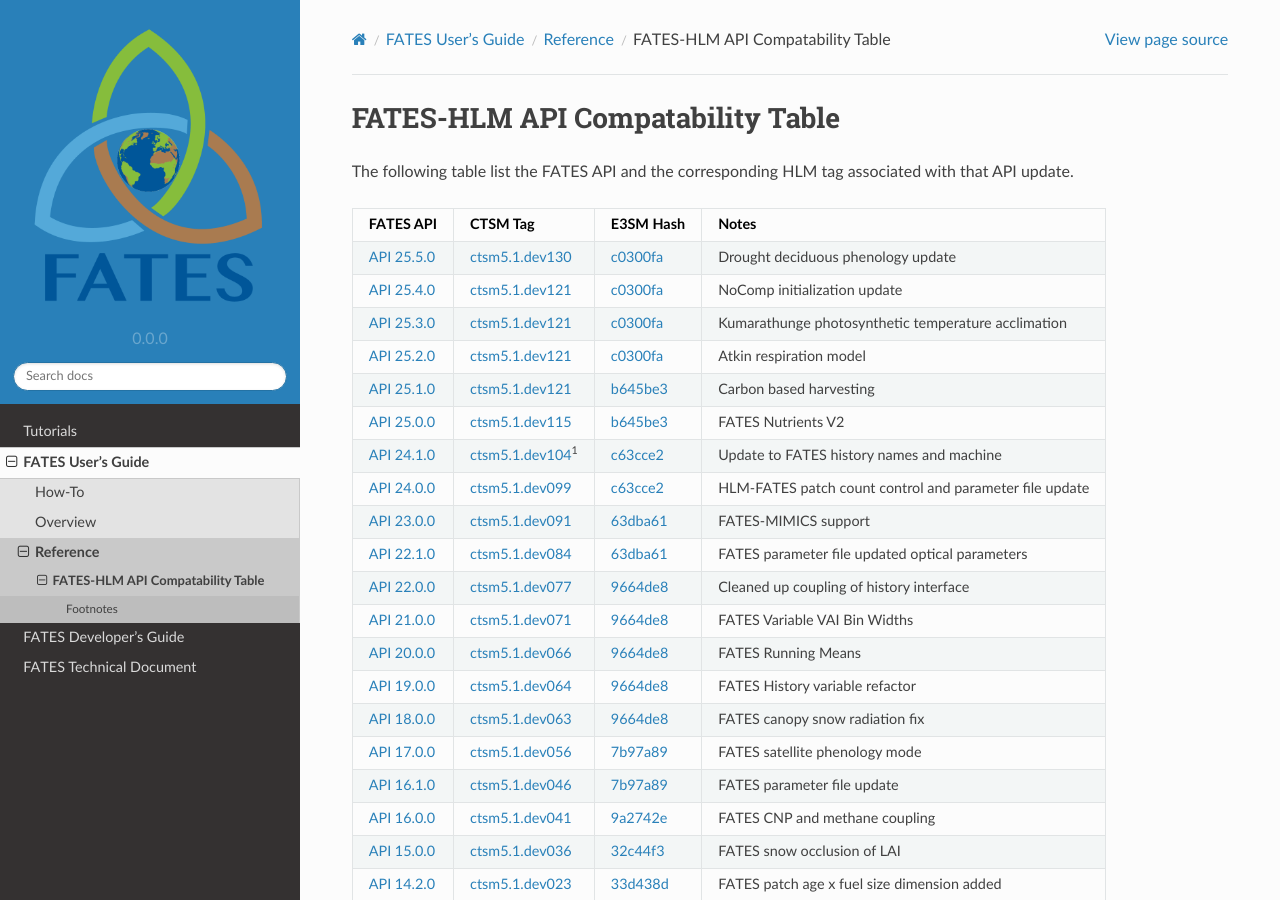
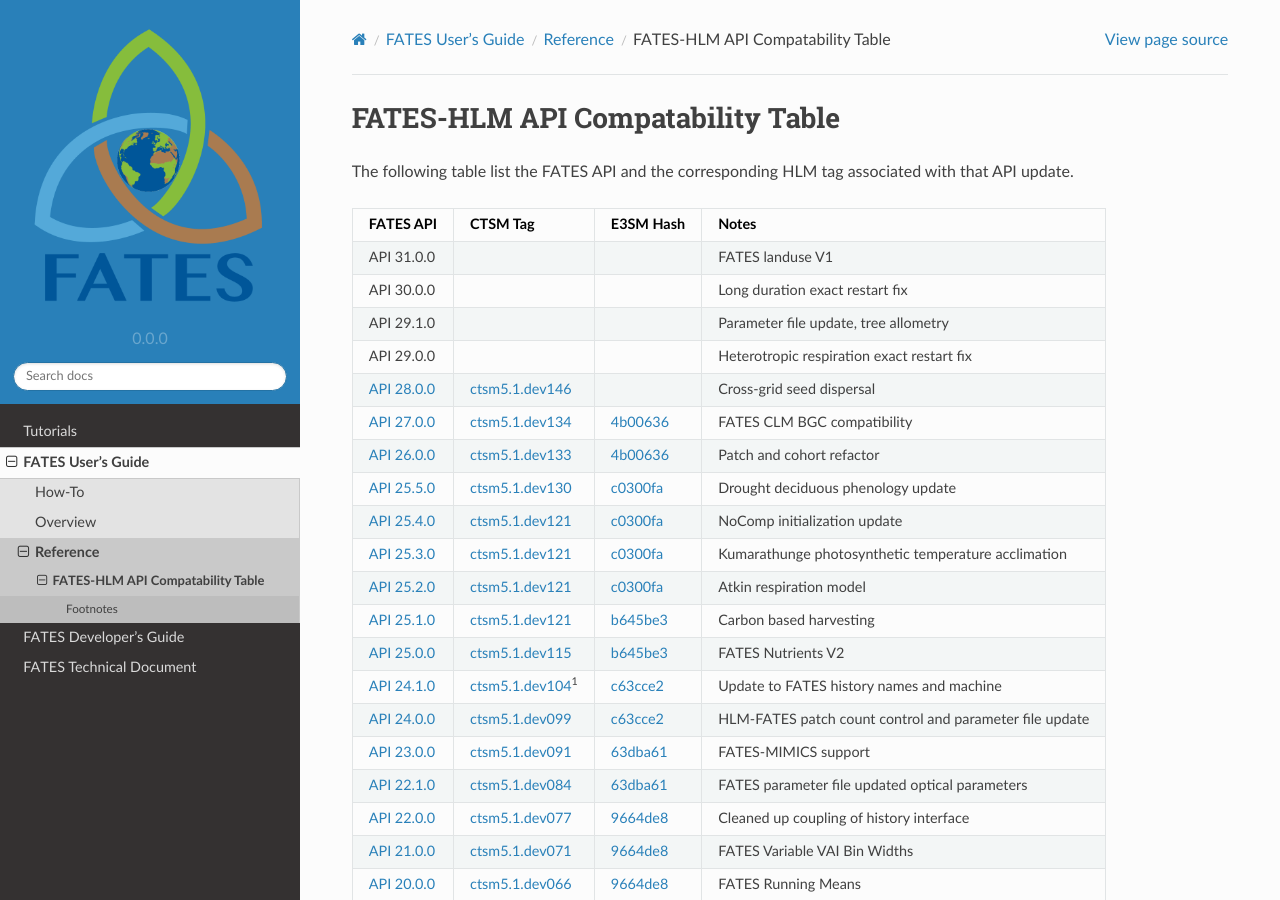
Before and after one commit to NGEET/fates-users-guide, a Sphinx documentation site: the page built from docs/source/user/Table-of-FATES-API-and-HLM-STATUS.md, in a window 1280 px wide and 900 px high. Built offline with Sphinx 7.4.7 and the Read the Docs theme 2.0.0, drawn with Linux system fonts in a browser that asks for light colours.

Commit message:
add api 26-28 and future planned api updates to hlm table

```diff
--- a/docs/source/user/Table-of-FATES-API-and-HLM-STATUS.md
+++ b/docs/source/user/Table-of-FATES-API-and-HLM-STATUS.md
@@ -4,6 +4,13 @@ The following table list the FATES API and the corresponding HLM tag associated
 
 | FATES API   | CTSM Tag | E3SM Hash | Notes |
 | ----------- | -------- | --------- | ----- |
+| API 31.0.0 | | | FATES landuse V1 |
+| API 30.0.0 | | | Long duration exact restart fix |
+| API 29.1.0 | | | Parameter file update, tree allometry |
+| API 29.0.0 | | | Heterotropic respiration exact restart fix |
+| [API 28.0.0](https://github.com/NGEET/fates/releases/tag/sci.1.68.0_api.28.0.0) | [ctsm5.1.dev146](https://github.com/ESCOMP/CTSM/releases/tag/ctsm5.1.dev146) | | Cross-grid seed dispersal |
+| [API 27.0.0](https://github.com/NGEET/fates/releases/tag/sci.1.67.1_api.27.0.0) | [ctsm5.1.dev134](https://github.com/ESCOMP/CTSM/releases/tag/ctsm5.1.dev134) | [4b00636](https://github.com/E3SM-Project/E3SM/commit/4b0063682c2f61eebb5eb8c7d99d13926532caff) | FATES CLM BGC compatibility |
+| [API 26.0.0](https://github.com/NGEET/fates/releases/tag/sci.1.67.1_api.26.0.0) | [ctsm5.1.dev133](https://github.com/ESCOMP/CTSM/releases/tag/ctsm5.1.dev133) | [4b00636](https://github.com/E3SM-Project/E3SM/commit/4b0063682c2f61eebb5eb8c7d99d13926532caff) | Patch and cohort refactor |
 | [API 25.5.0](https://github.com/NGEET/fates/releases/tag/sci.1.66.0_api.25.5.0) | [ctsm5.1.dev130](https://github.com/ESCOMP/CTSM/releases/tag/ctsm5.1.dev130) | [c0300fa](https://github.com/E3SM-Project/E3SM/commit/c0300fa61e40d7130ee3a16dbdd2a36efed34705) | Drought deciduous phenology update |
 | [API 25.4.0](https://github.com/NGEET/fates/releases/tag/sci.1.65.2_api.25.4.0) | [ctsm5.1.dev121](https://github.com/ESCOMP/CTSM/releases/tag/ctsm5.1.dev121) | [c0300fa](https://github.com/E3SM-Project/E3SM/commit/c0300fa61e40d7130ee3a16dbdd2a36efed34705) | NoComp initialization update |
 | [API 25.3.0](https://github.com/NGEET/fates/releases/tag/sci.1.65.0_api.25.3.0) | [ctsm5.1.dev121](https://github.com/ESCOMP/CTSM/releases/tag/ctsm5.1.dev121) | [c0300fa](https://github.com/E3SM-Project/E3SM/commit/c0300fa61e40d7130ee3a16dbdd2a36efed34705) | Kumarathunge photosynthetic temperature acclimation |
```
